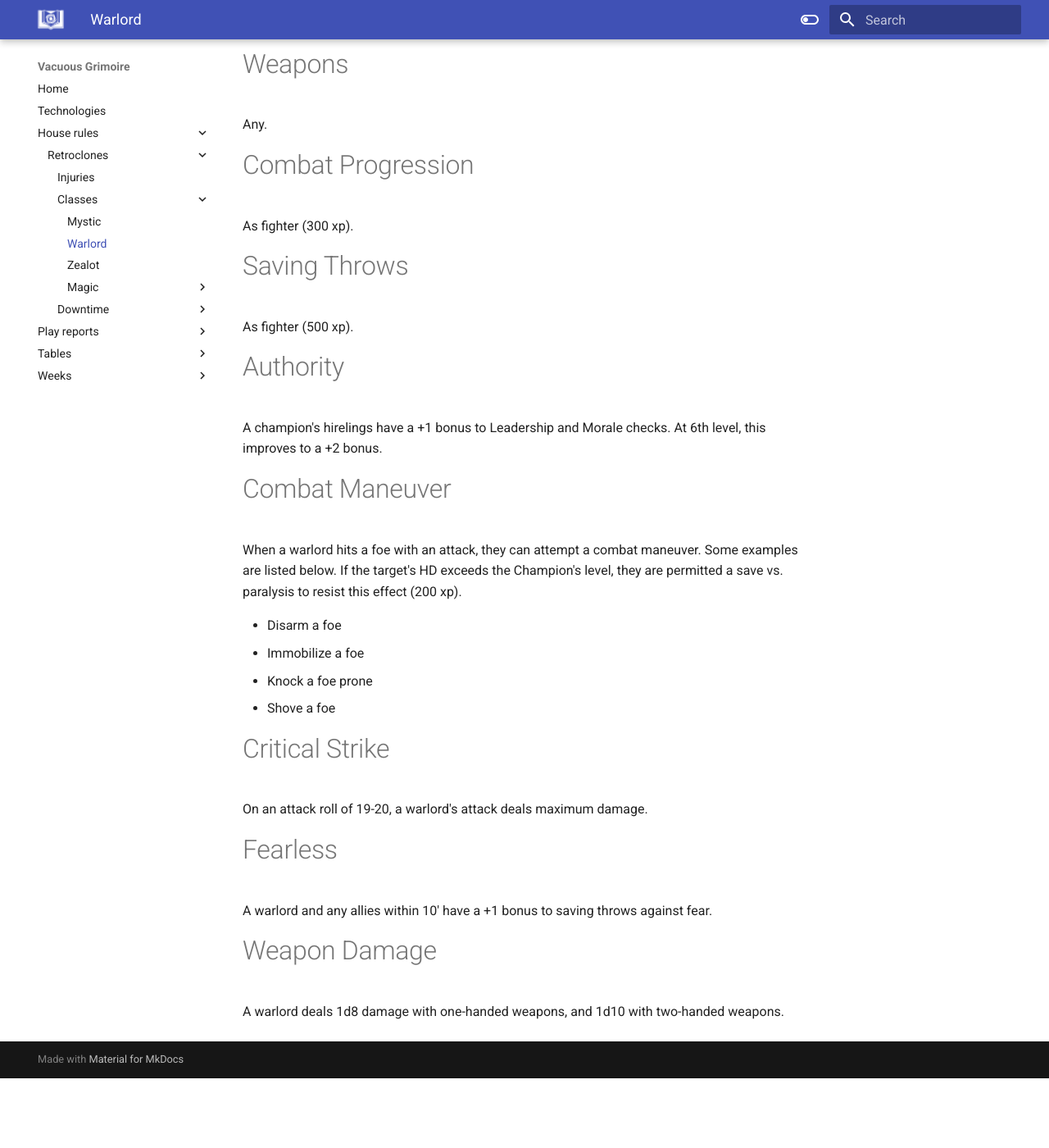
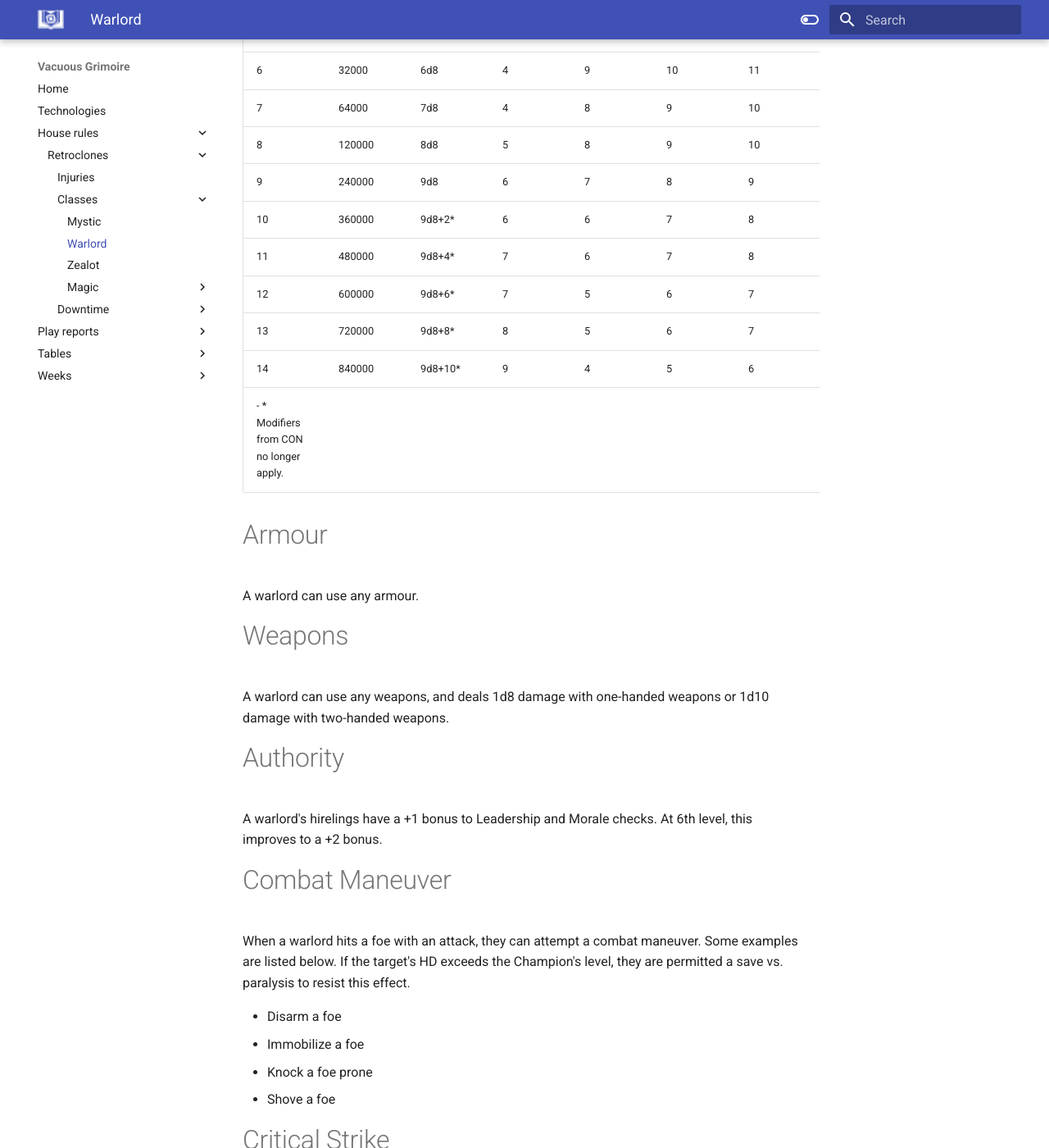
Before and after one commit to vacuousgrimoire/vacuousgrimoire.github.io, an MkDocs documentation site: the page built from docs/house-rules/retroclones/classes/Warlord.md, in a window 1280 px wide and 1400 px high, scrolled down 805 px. Shown: the whole window at 82% size. Built offline with MkDocs 1.6.1 and Material for MkDocs 9.7.7, drawn with Linux system fonts in a browser that asks for light colours; before the commit the page ends 2120 px from its top, so only the background shows below that; some of the changed text lies outside the part shown.

Commit message:
Add level progression tables

```diff
--- a/docs/house-rules/retroclones/classes/Warlord.md
+++ b/docs/house-rules/retroclones/classes/Warlord.md
@@ -8,29 +8,36 @@ None.
 # Prime Requisite
 STR.
 
-# XP
-As fighter.
-
-# Hit Dice
-1d10.
+# Level Progression
+|Level|XP|HD|ATK|Death|Wands|Paralysis|Breath Weapon|Spells|
+|---|---|---|---|---|---|---|---|---|
+|1|0|      1d8|1|12|13|14|15|16|
+|2|2000|   2d8|1|11|12|13|14|15|
+|3|4000|   3d8|2|11|12|13|13|15|
+|4|8000|   4d8|2|10|11|12|13|14|
+|5|16000|  5d8|3|10|11|12|12|14|
+|6|32000|  6d8|4|9|10|11|11|13|
+|7|64000|  7d8|4|8|9|10|10|12|
+|8|120000| 8d8|5|8|9|10|10|12|
+|9|240000| 9d8|6|7|8|9|9|11|
+|10|360000|9d8+2*|6|6|7|8|8|10|
+|11|480000|9d8+4*|7|6|7|8|7|10|
+|12|600000|9d8+6*|7|5|6|7|7|9|
+|13|720000|9d8+8*|8|5|6|7|6|9|
+|14|840000|9d8+10*|9|4|5|6|5|8|
+- \* Modifiers from CON no longer apply.
 
 # Armour
-Any.
+A warlord can use any armour.
 
 # Weapons
-Any.
-
-# Combat Progression
-As fighter (300 xp).
-
-# Saving Throws
-As fighter (500 xp).
+A warlord can use any weapons, and deals 1d8 damage with one-handed weapons or 1d10 damage with two-handed weapons.
 
 # Authority
-A champion's hirelings have a +1 bonus to Leadership and Morale checks. At 6th level, this improves to a +2 bonus.
+A warlord's hirelings have a +1 bonus to Leadership and Morale checks. At 6th level, this improves to a +2 bonus.
 
 # Combat Maneuver
-When a warlord hits a foe with an attack, they can attempt a combat maneuver. Some examples are listed below. If the target's HD exceeds the Champion's level, they are permitted a save vs. paralysis to resist this effect (200 xp).
+When a warlord hits a foe with an attack, they can attempt a combat maneuver. Some examples are listed below. If the target's HD exceeds the Champion's level, they are permitted a save vs. paralysis to resist this effect.
 
 - Disarm a foe
 - Immobilize a foe
@@ -41,7 +48,4 @@ When a warlord hits a foe with an attack, they can attempt a combat maneuver. So
 On an attack roll of 19-20, a warlord's attack deals maximum damage.
 
 # Fearless
-A warlord and any allies within 10' have a +1 bonus to saving throws against fear.
-
-# Weapon Damage
-A warlord deals 1d8 damage with one-handed weapons, and 1d10 with two-handed weapons.
+A warlord has a +2 bonus to saving throws against gear, and any allies within 10' have a +1 bonus.
```
Also changed, not shown: docs/house-rules/retroclones/classes/Mystic.md (+38 -20 lines), docs/house-rules/retroclones/classes/Zealot.md (+26 -14 lines).
